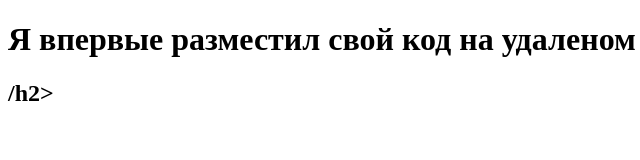
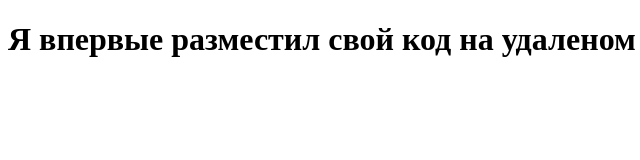
Before and after one commit to VadimDim1928/test_repo, a plain HTML site: page index.html in a window 1280 px wide. Shown: the full height of the page, 0-640 px from the left. Drawn offline with Linux system fonts and the light colour scheme.

Commit message:
remove h2

```diff
--- a/index.html
+++ b/index.html
@@ -7,6 +7,6 @@
 </head>
 <body>
     <h1>Я впервые разместил свой код на удаленом репозитории</h1>
-    <h2>/h2>
+    <h2></h2>
 </body>
 </html>
```
